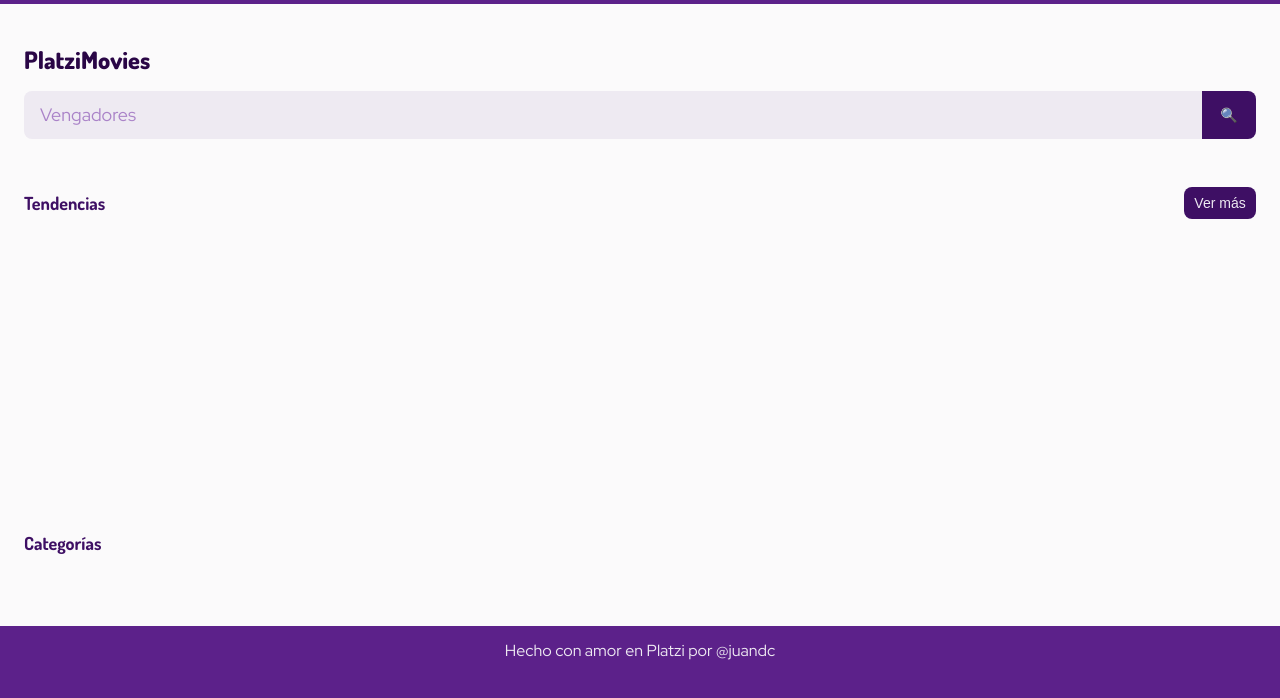
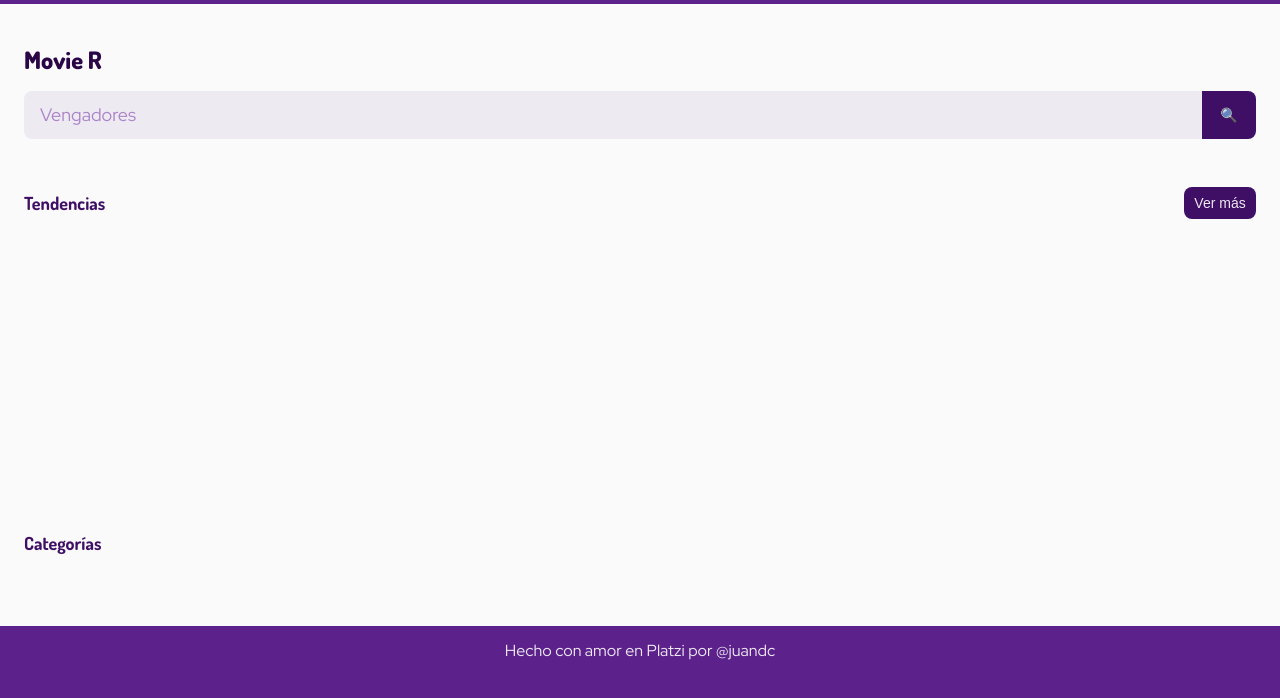
Before and after one commit to RodrigoLaime/consumo-API-Practico, a website: page index.html in a window 1280 px wide. Drawn offline with nearby package versions, Linux system fonts and the light colour scheme; no server answers.

Commit message:
modifie css

```diff
--- a/index.html
+++ b/index.html
@@ -21,7 +21,7 @@
 
   <header id="header" class="header-container">
     <span class="header-arrow inactive">&lt;</span>
-    <h1 class="header-title">PlatziMovies</h1>
+    <h1 class="header-title">Movie R</h1>
     <h1 class="header-title header-title--categoryView inactive">Acción</h1>
 
     <form id="searchForm" class="header-searchForm">
--- a/styles.css
+++ b/styles.css
@@ -3,6 +3,11 @@
 }
 
 :root {
+  /* #018185;
+  #292b2f;
+  #40af93;
+  #3bbfc3;
+  #d7d5d9; */
   --purple-light-1: #FBFAFB;
   --purple-light-2: #EEEAF2;
   --purple-medium-1: #AA83C8;
```
